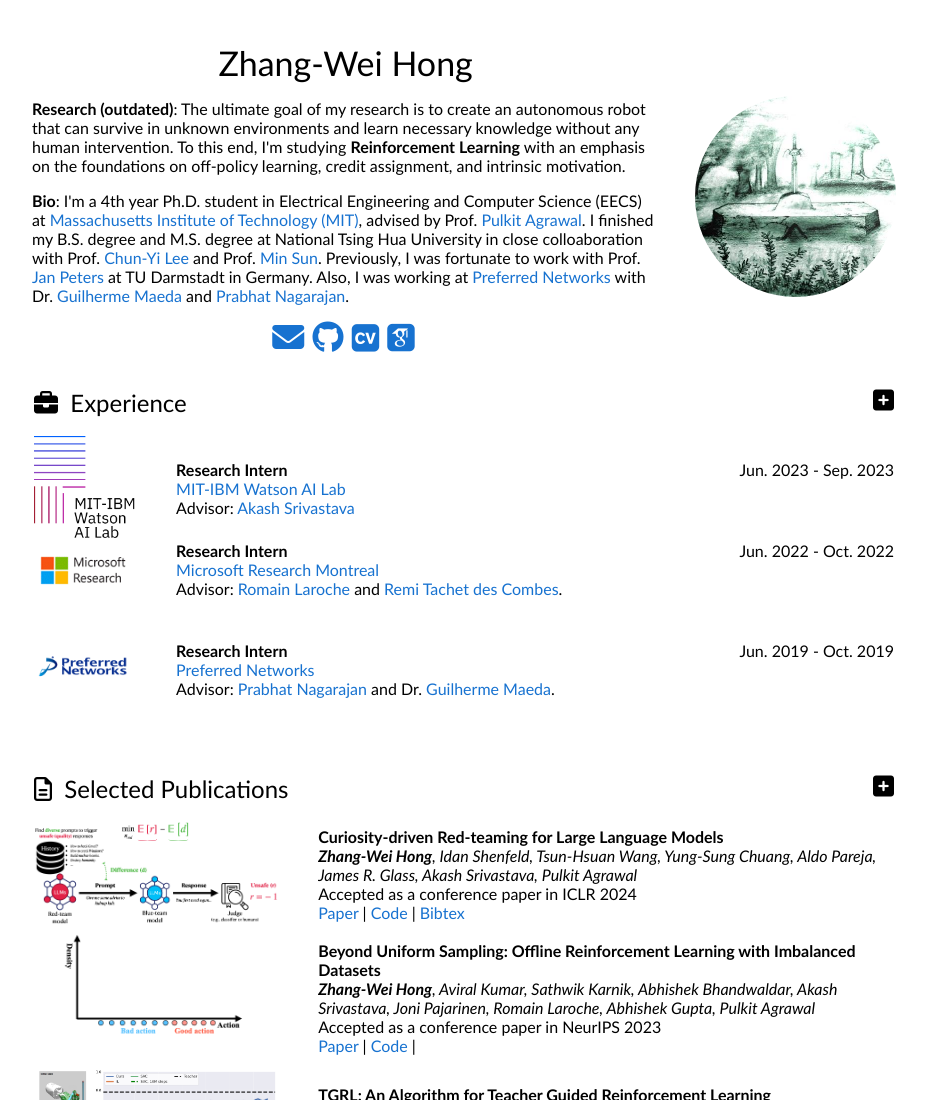
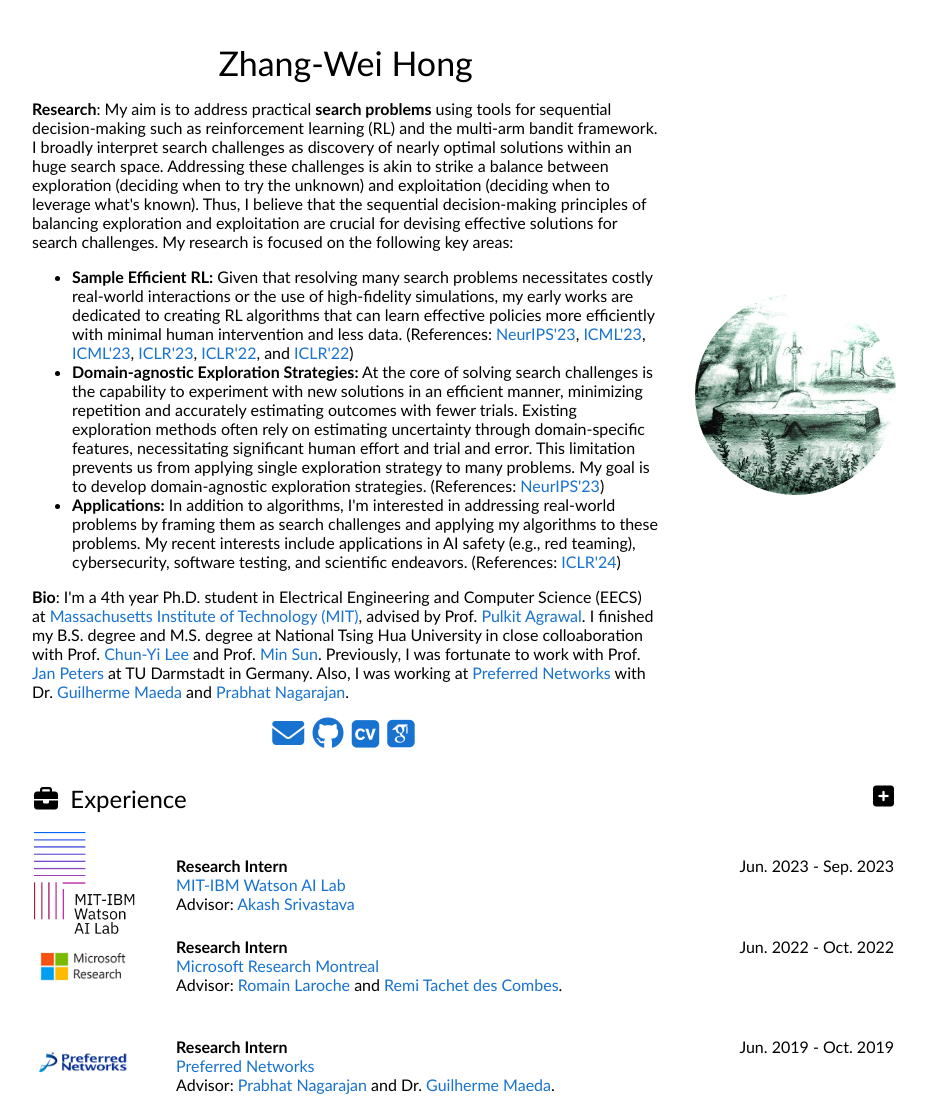
Before and after one commit to williamd4112/williamd4112.github.io, a plain HTML site: page index.html in a window 1280 px wide. Shown: the top 1100 px of the page, without its empty margins (176-1103 px from the left). Drawn offline with Linux system fonts and the light colour scheme; files whose address does not match are found by name.

Commit message:
update intro

```diff
--- a/index.html
+++ b/index.html
@@ -51,7 +51,12 @@
               </p>
 
               <p>
-                <b>Research (outdated)</b>: The ultimate goal of my research is to create an autonomous robot that can survive in unknown environments and learn necessary knowledge without any human intervention. To this end, I'm studying <b>Reinforcement Learning</b> with an emphasis on the foundations on off-policy learning, credit assignment, and intrinsic motivation.
+                <b>Research</b>: My aim is to address practical <b>search problems</b> using tools for sequential decision-making such as reinforcement learning (RL) and the multi-arm bandit framework. I broadly interpret search challenges as discovery of nearly optimal solutions within an huge search space. Addressing these challenges is akin to strike a balance between exploration (deciding when to try the unknown) and exploitation (deciding when to leverage what's known). Thus, I believe that the sequential decision-making principles of balancing exploration and exploitation are crucial for devising effective solutions for search challenges. My research is focused on the following key areas:
+                <ul>
+                  <li><b>Sample Efficient RL:</b> Given that resolving many search problems necessitates costly real-world interactions or the use of high-fidelity simulations, my early works are dedicated to creating RL algorithms that can learn effective policies more efficiently with minimal human intervention and less data. (References: <a href="https://arxiv.org/pdf/2310.04413.pdf">NeurIPS'23</a>, <a href="https://openreview.net/forum?id=Hk3m8Nh7mn">ICML'23</a>, <a href="https://arxiv.org/abs/2307.12983">ICML'23</a>, <a href="https://openreview.net/pdf?id=OhUAblg27z">ICLR'23</a>, <a href="https://openreview.net/forum?id=LedObtLmCjS">ICLR'22</a>, and  <a href="https://openreview.net/forum?id=OXRZeMmOI7a">ICLR'22</a>)  </li>
+                  <li><b>Domain-agnostic Exploration Strategies:</b> At the core of solving search challenges is the capability to experiment with new solutions in an efficient manner, minimizing repetition and accurately estimating outcomes with fewer trials. Existing exploration methods often rely on estimating uncertainty through domain-specific features, necessitating significant human effort and trial and error. This limitation prevents us from applying single exploration strategy to many problems. My goal is to develop domain-agnostic exploration strategies. (References: <a href="https://arxiv.org/pdf/2211.07627.pdf">NeurIPS'23</a>) </li>
+                  <li><b>Applications:</b> In addition to algorithms, I'm interested in addressing real-world problems by framing them as search challenges and applying my algorithms to these problems. My recent interests include applications in AI safety (e.g., red teaming), cybersecurity, software testing, and scientific endeavors. (References: <a href="https://arxiv.org/pdf/2402.19464.pdf">ICLR'24</a>)</li>
+                </ul>
               </p>
 
               <p> <b>Bio</b>:
```
